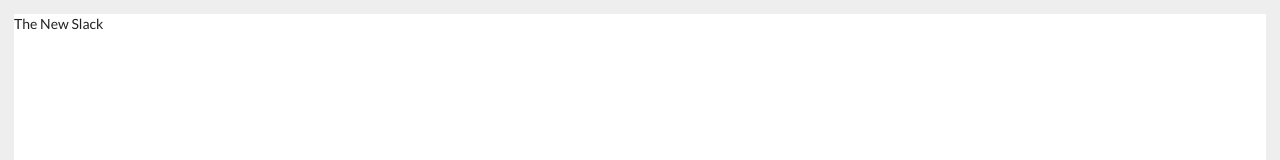
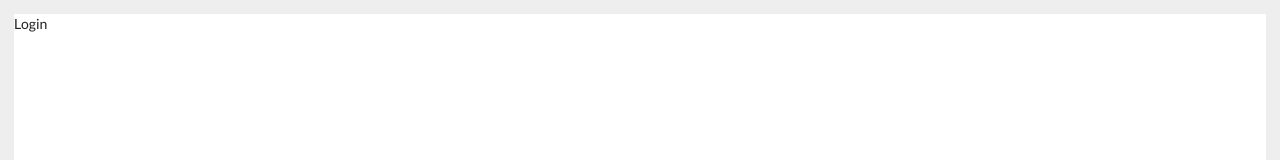
Before and after one commit to pdadlani/slack, a React (Create React App) app: page /login in a window 1280 px wide. Shown: the top 160 px of the page. Built offline with nearby package versions, Linux system fonts and the light colour scheme.

Commit message:
basic login and register routes set up.

```diff
--- /dev/null
+++ b/src/components/Auth/Login.js
@@ -0,0 +1,9 @@
+import React from "react";
+
+class Login extends React.Component {
+  render() {
+    return <div>Login</div>;
+  }
+}
+
+export default Login;
--- /dev/null
+++ b/src/components/Auth/Register.js
@@ -0,0 +1,11 @@
+import React from 'react';
+
+class Register extends React.Component {
+  render() {
+    return (
+      <div>Register</div>
+    )
+  }
+}
+
+export default Register;
--- a/src/index.js
+++ b/src/index.js
@@ -1,6 +1,8 @@
 import React, { useEffect } from 'react';
 import ReactDOM from 'react-dom';
 import App from './App';
+import Login from './components/Auth/Login';
+import Register from './components/Auth/Register';
 
 import { BrowserRouter as Router, Switch, Route, withRouter } from 'react-router-dom';
 import { createStore } from 'redux';
@@ -9,9 +11,17 @@ import { composeWithDevTools } from 'redux-devtools-extension';
 
 import 'semantic-ui-css/semantic.min.css';
 
+const Root = () => (
+  <Router>
+    <Switch>
+      <Route exact path="/" component={App} />
+      <Route path="/login" component={Login} />
+      <Route path="/register" component={Register} />
+    </Switch>
+  </Router>
+);
+
 ReactDOM.render(
-    <Router>
-      <App/>
-    </Router>,
+    <Root/>,
   document.getElementById("root")
 );
```
